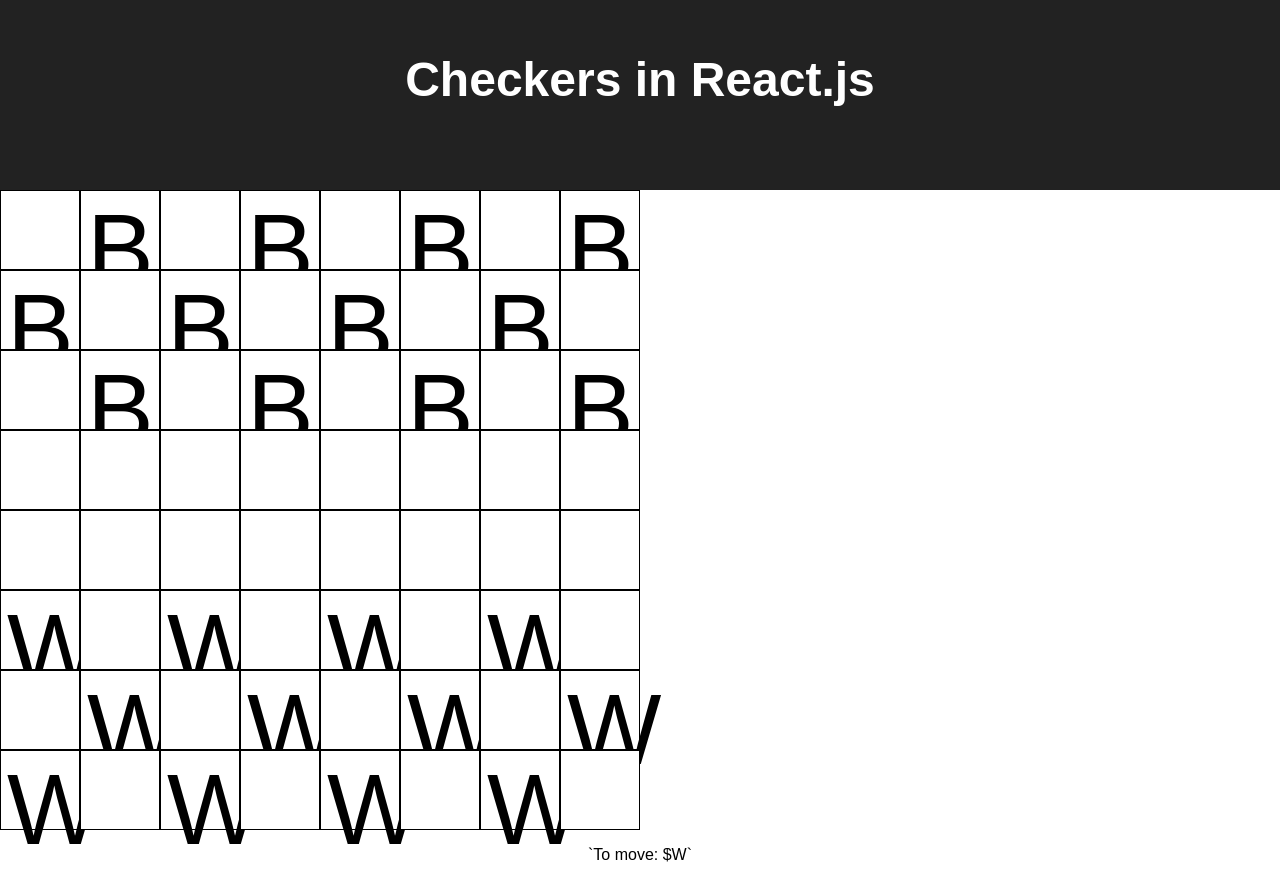
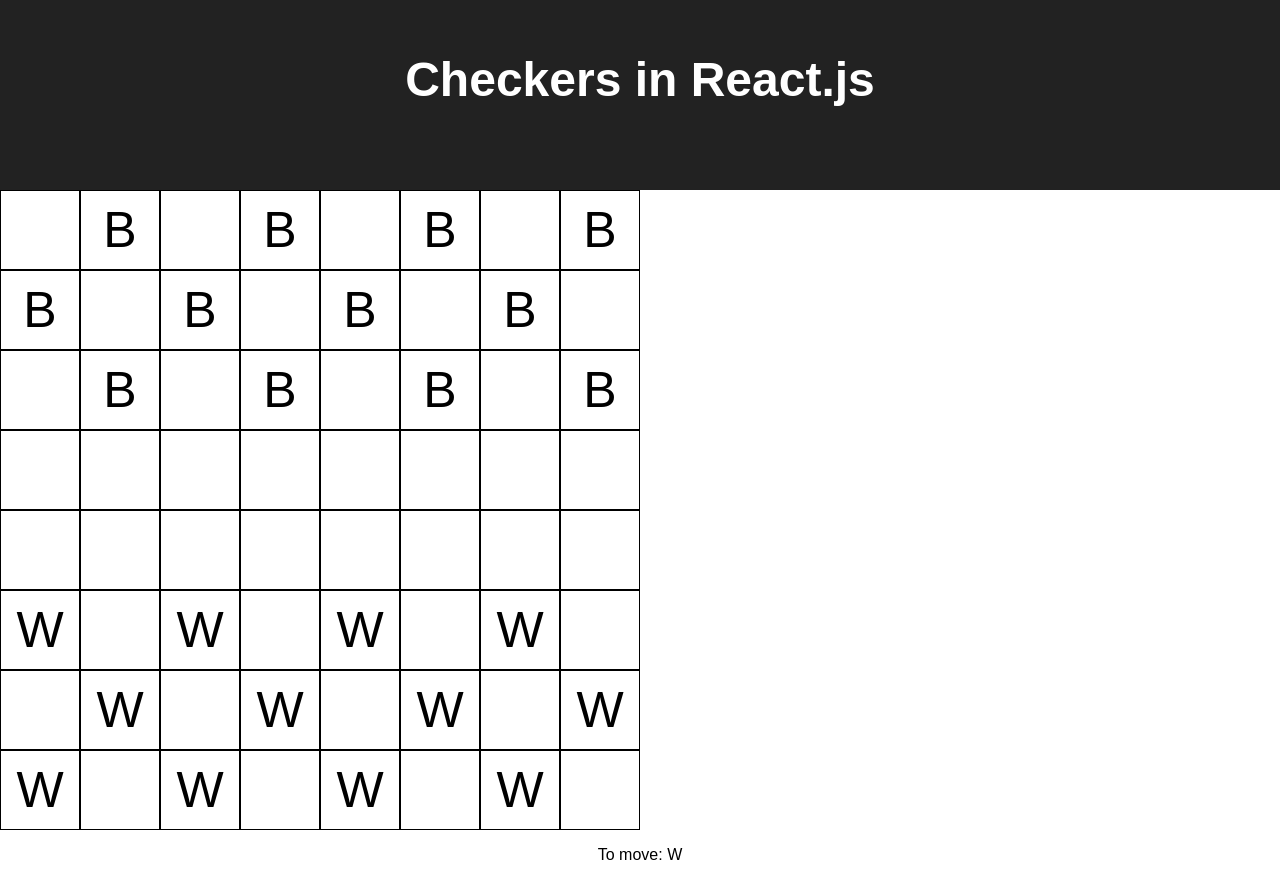
Before and after one commit to Artikash/React-Checkers, a React (Create React App) app: page / in a window 1280 px wide. Built offline with nearby package versions, Linux system fonts and the light colour scheme.

Commit message:
bugfixes

```diff
--- a/src/App.css
+++ b/src/App.css
@@ -24,5 +24,5 @@
 .Square {
   border: 1px solid black;
   background-color: white;
-  font-size: 100px;
+  font-size: 50px;
 }
--- a/src/App.jsx
+++ b/src/App.jsx
@@ -64,7 +64,7 @@ class App extends React.Component {
         )}K`;
       }
       if (switchTurn) {
-        this.setState(this.state.turn === "W" ? "B" : "W");
+        this.setState({ turn: this.state.turn === "W" ? "B" : "W" });
       }
       this.setState({ movingFrom: null, validMoves: [], board });
     } else if (
@@ -96,7 +96,7 @@ class App extends React.Component {
               />
             )))}
         </div>
-        <p>`To move: ${this.state.turn}`</p>
+        <p>{`To move: ${this.state.turn}`}</p>
       </div>
     );
   }
```
